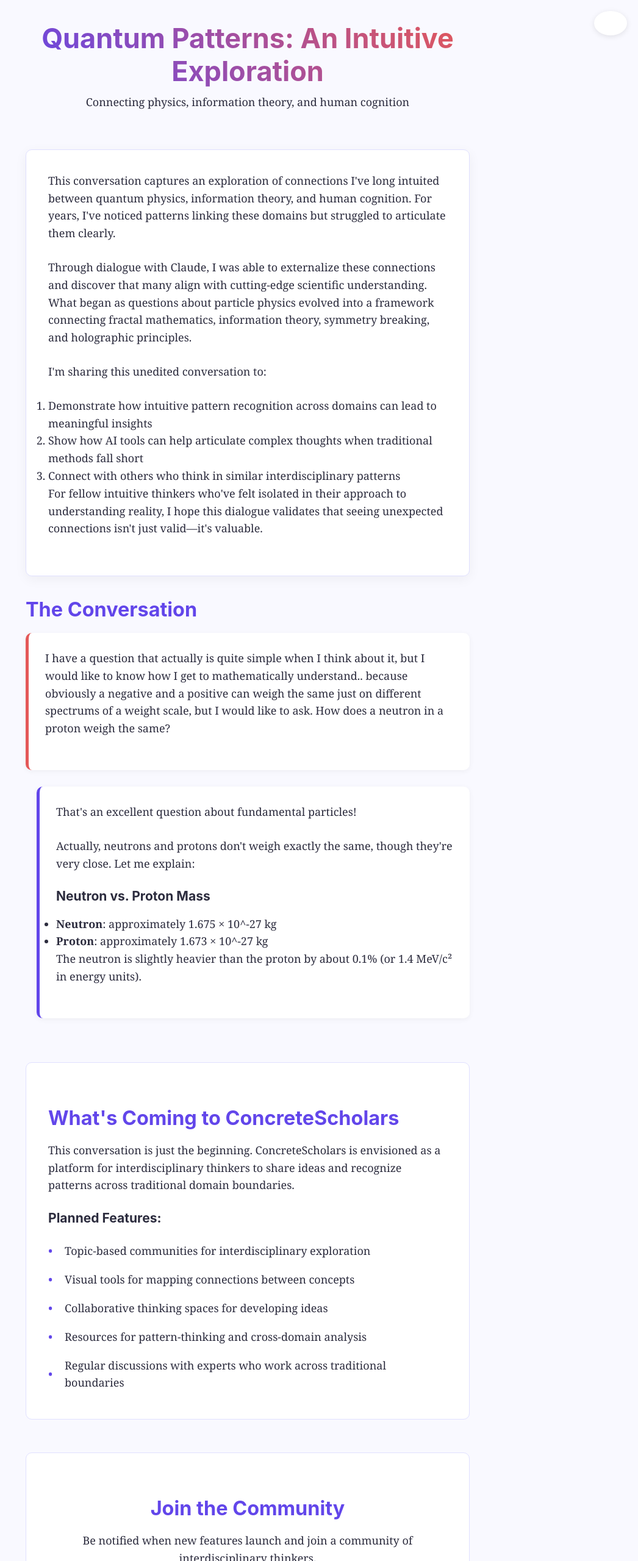
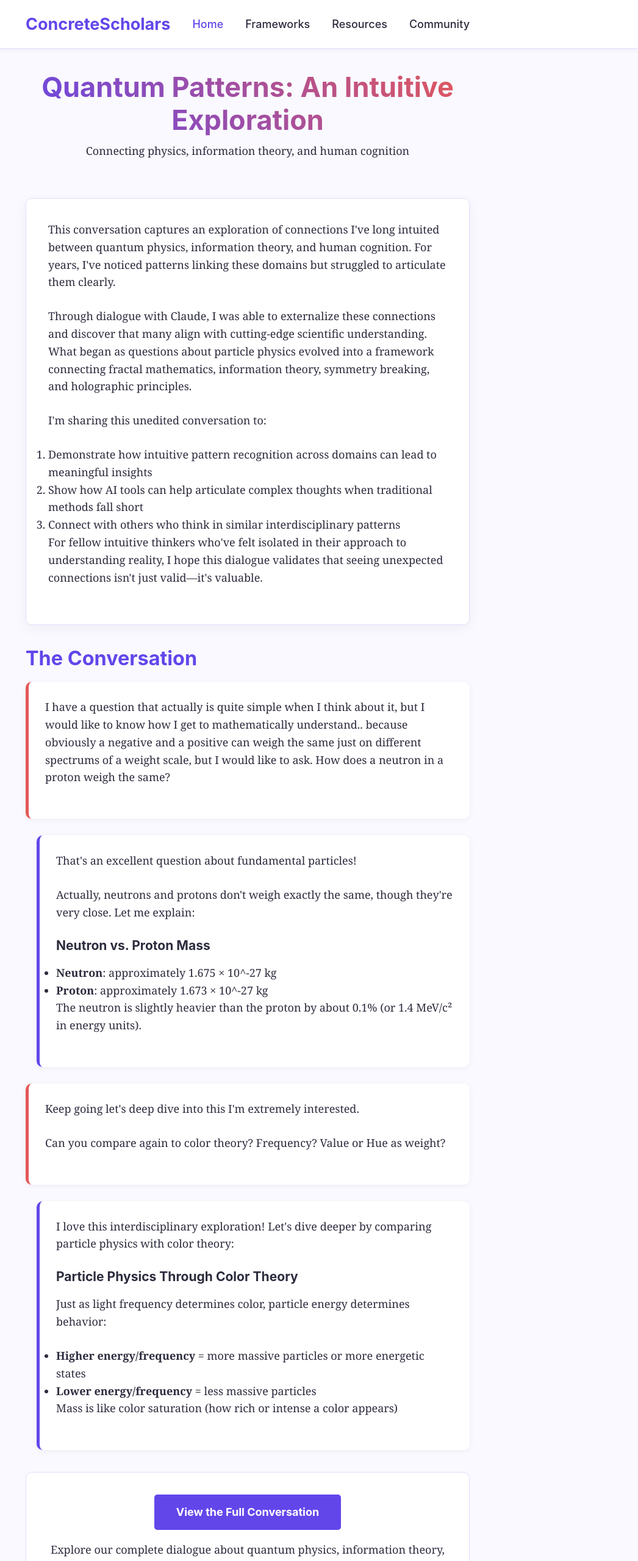
Before and after one commit to VL46901/quantum-conversation, a plain HTML site: page index.html in a window 1280 px wide. Shown: the top 2560 px of the page at 61% size, without its empty margins (234-1280 px from the left). Drawn offline with Linux system fonts and the light colour scheme.

Commit message:
index.html

```diff
--- a/index.html
+++ b/index.html
@@ -261,6 +261,75 @@
             margin-right: 0.5em;
         }
 
+        .main-nav {
+            background-color: var(--card);
+            border-bottom: 1px solid var(--border);
+            position: sticky;
+            top: 0;
+            z-index: 100;
+            box-shadow: 0 2px 10px rgba(0, 0, 0, 0.05);
+        }
+
+        .nav-container {
+            display: flex;
+            justify-content: space-between;
+            align-items: center;
+            padding: 1rem var(--side-padding);
+        }
+
+        .logo {
+            font-family: var(--font-heading);
+            font-size: 1.5rem;
+            font-weight: bold;
+            color: var(--accent);
+            text-decoration: none;
+        }
+
+        .nav-links {
+            display: flex;
+            list-style: none;
+            gap: 2rem;
+        }
+
+        .nav-links a {
+            color: var(--text);
+            text-decoration: none;
+            font-family: var(--font-heading);
+            font-weight: 500;
+            transition: color 0.3s ease;
+        }
+
+        .nav-links a:hover, .nav-links a.active {
+            color: var(--accent);
+        }
+
+        .full-conversation-link {
+            text-align: center;
+            margin: 2rem 0;
+            padding: 2rem;
+            background-color: var(--card);
+            border-radius: 10px;
+            border: 1px solid var(--border);
+        }
+
+        .view-full-btn {
+            display: inline-block;
+            background-color: var(--accent);
+            color: white;
+            padding: 0.8rem 2rem;
+            border-radius: 5px;
+            font-family: var(--font-heading);
+            font-weight: bold;
+            margin-bottom: 1rem;
+            transition: transform 0.3s ease, background-color 0.3s ease;
+        }
+
+        .view-full-btn:hover {
+            background-color: var(--secondary);
+            transform: translateY(-2px);
+            text-decoration: none;
+        }
+
         code {
             font-family: monospace;
             background-color: rgba(0, 0, 0, 0.05);
@@ -280,6 +349,18 @@
     <button class="theme-toggle" aria-label="Toggle dark mode">
         <svg xmlns="http://www.w3.org/2000/svg" viewBox="0 0 24 24"><path d="M12 18C8.68629 18 6 15.3137 6 12C6 8.68629 8.68629 6 12 6C15.3137 6 18 8.68629 18 12C18 15.3137 15.3137 18 12 18ZM12 16C14.2091 16 16 14.2091 16 12C16 9.79086 14.2091 8 12 8C9.79086 8 8 9.79086 8 12C8 14.2091 9.79086 16 12 16ZM11 1H13V4H11V1ZM11 20H13V23H11V20ZM3.51472 4.92893L4.92893 3.51472L7.05025 5.63604L5.63604 7.05025L3.51472 4.92893ZM16.9497 18.364L18.364 16.9497L20.4853 19.0711L19.0711 20.4853L16.9497 18.364ZM19.0711 3.51472L20.4853 4.92893L18.364 7.05025L16.9497 5.63604L19.0711 3.51472ZM5.63604 16.9497L7.05025 18.364L4.92893 20.4853L3.51472 19.0711L5.63604 16.9497ZM23 11V13H20V11H23ZM4 11V13H1V11H4Z"/></svg>
     </button>
+
+    <nav class="main-nav">
+        <div class="container nav-container">
+            <a href="index.html" class="logo">ConcreteScholars</a>
+            <ul class="nav-links">
+                <li><a href="index.html" class="active">Home</a></li>
+                <li><a href="frameworks.html">Frameworks</a></li>
+                <li><a href="resources.html">Resources</a></li>
+                <li><a href="community.html">Community</a></li>
+            </ul>
+        </div>
+    </nav>
 
     <div class="container">
         <header>
@@ -305,8 +386,7 @@
         <section class="conversation">
             <h2>The Conversation</h2>
 
-            <!-- Conversation will be added here -->
-            <!-- Example format: -->
+            <!-- Excerpts from our conversation -->
             <div class="message human">
                 <p>I have a question that actually is quite simple when I think about it, but I would like to know how I get to mathematically understand.. because obviously a negative and a positive can weigh the same just on different spectrums of a weight scale, but I would like to ask. How does a neutron in a proton weigh the same?</p>
             </div>
@@ -320,10 +400,29 @@
                     <li><strong>Proton</strong>: approximately 1.673 × 10^-27 kg</li>
                 </ul>
                 <p>The neutron is slightly heavier than the proton by about 0.1% (or 1.4 MeV/c² in energy units).</p>
-                <!-- Rest of the response would go here -->
             </div>
 
-            <!-- Continue with the rest of the conversation -->
+            <!-- More conversation excerpts -->
+            <div class="message human">
+                <p>Keep going let's deep dive into this I'm extremely interested.</p>
+                <p>Can you compare again to color theory? Frequency? Value or Hue as weight?</p>
+            </div>
+
+            <div class="message assistant">
+                <p>I love this interdisciplinary exploration! Let's dive deeper by comparing particle physics with color theory:</p>
+                <h3>Particle Physics Through Color Theory</h3>
+                <p>Just as light frequency determines color, particle energy determines behavior:
+                <ul>
+                    <li><strong>Higher energy/frequency</strong> = more massive particles or more energetic states</li>
+                    <li><strong>Lower energy/frequency</strong> = less massive particles</li>
+                </ul>
+                <p>Mass is like color saturation (how rich or intense a color appears)</p>
+            </div>
+
+            <div class="full-conversation-link">
+                <a href="full-conversation.html" class="view-full-btn">View the Full Conversation</a>
+                <p>Explore our complete dialogue about quantum physics, information theory, and cognitive patterns</p>
+            </div>
         </section>
 
         <section class="coming-soon">
@@ -405,8 +504,8 @@
                 }
             });
 
-            // Replace this URL with your actual Google Apps Script web app URL
-            const scriptURL = 'https://script.google.com/macros/s/YOUR_SCRIPT_ID/exec';
+            // Updated Google Apps Script web app URL
+            const scriptURL = 'https://script.google.com/macros/s/AKfycbzigkOld1knS8PzVFduLtodQdbK_L0MsCPEw9WJFwvzn7qMeZsYG3xT5vaFelx0RnI/exec';
 
             fetch(scriptURL, {
                 method: 'POST',
```
